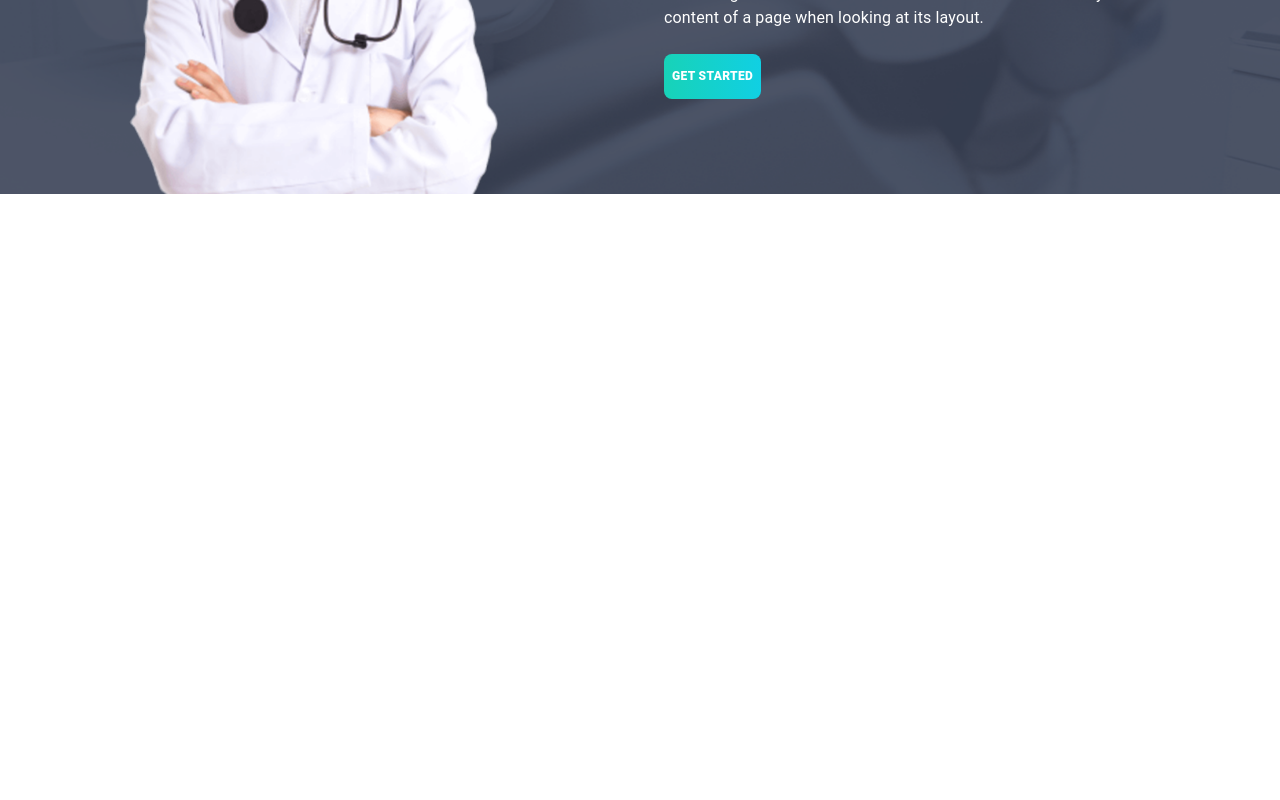
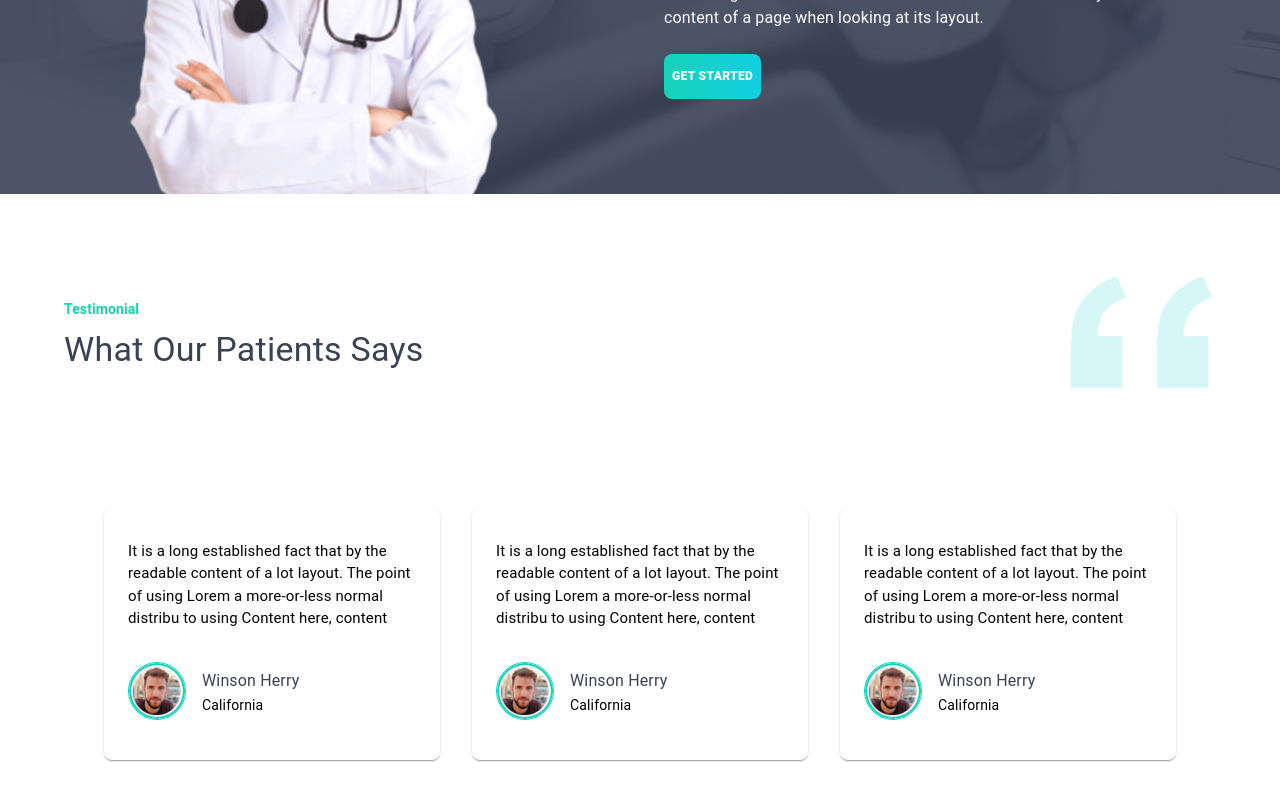
Before and after one commit to Eman-Abukhater/Doctor-s-Portal-Web-App, a React (Vite) app in the folder doctors-portal/: page / in a window 1280 px wide. Shown: the part 2576-3376 px from the top of the page. Before the commit the page ends 2850 px from the top, so only its background shows below. Built offline with nearby package versions, Linux system fonts and the light colour scheme.

Commit message:
add Testimonial component

```diff
--- /dev/null
+++ b/doctors-portal/src/components/Testimonial.jsx
@@ -0,0 +1,79 @@
+import React from 'react';
+import { Box, Container, Grid, Typography, Avatar, Card, CardContent } from '@mui/material';
+
+
+const testimonials = [
+  {
+    id: 1,
+    text: 'It is a long established fact that by the readable content of a lot layout. The point of using Lorem a more-or-less normal distribu to using Content here, content',
+    name: 'Winson Herry',
+    location: 'California',
+    img: "/assets/patient.png",
+  },
+  {
+    id: 2,
+    text: 'It is a long established fact that by the readable content of a lot layout. The point of using Lorem a more-or-less normal distribu to using Content here, content',
+    name: 'Winson Herry',
+    location: 'California',
+    img: "/assets/patient.png",
+  },
+  {
+    id: 3,
+    text: 'It is a long established fact that by the readable content of a lot layout. The point of using Lorem a more-or-less normal distribu to using Content here, content',
+    name: 'Winson Herry',
+    location: 'California',
+    img: "/assets/patient.png",
+  },
+];
+
+const Testimonial = () => {
+  return (
+    <Box sx={{ my: 10 , px:2}}>
+      <Container>
+        <Box sx={{ display: 'flex', justifyContent: 'space-between', alignItems: 'center', mb: 6 }}>
+          <Box>
+            <Typography variant="subtitle2" sx={{ color: '#19D3AE', fontWeight: 700 }}>
+              Testimonial
+            </Typography>
+            <Typography variant="h4" color='#3A4256' mt={1}>
+              What Our Patients Says
+            </Typography>
+          </Box>
+          <Box
+            component="img"
+            src="/assets/quote.png"
+            alt="quote"
+            sx={{ width: { xs: '70px', md: '150px' } }}
+          />
+        </Box>
+
+        <Grid container spacing={4} sx={{px:{md:5} ,mt:10}}>
+          {testimonials.map(({ id, text, name, location, img }) => (
+            <Grid item xs={12} md={4} key={id}>
+              <Card sx={{ py: {xs:0,md:2}, px: {xs:0,md:1},boxShadow: 1, borderRadius: 2 }}>
+                <CardContent>
+                  <Typography fontSize={15} mb={4} color='#000000'>
+                    {text}
+                  </Typography>
+                  <Box sx={{ display: 'flex', alignItems: 'center', mt: 4 }}>
+                    <Avatar src={img} sx={{ width: 56, height: 56, border: '1px solid #00D8D8' }} />
+                    <Box ml={2}>
+                      <Typography variant="subtitle1" color='#3A4256'>
+                        {name}
+                      </Typography>
+                      <Typography variant="body2" color="#000000">
+                        {location}
+                      </Typography>
+                    </Box>
+                  </Box>
+                </CardContent>
+              </Card>
+            </Grid>
+          ))}
+        </Grid>
+      </Container>
+    </Box>
+  );
+};
+
+export default Testimonial;
--- a/doctors-portal/src/pages/Home.jsx
+++ b/doctors-portal/src/pages/Home.jsx
@@ -4,6 +4,7 @@ import InfoCards from '../components/InfoCards'
 import Services from '../components/Services/Services'
 import ExceptionalCare from '../components/ExceptionalCare'
 import AppointmentBanner from '../components/AppointmentBanner'
+import Testimonial from '../components/Testimonial'
 
 function Home() {
   return (
@@ -13,6 +14,7 @@ function Home() {
    <Services />
    <ExceptionalCare />
    <AppointmentBanner />
+   <Testimonial />
 
    </>
   )
```
Also changed, not shown: doctors-portal/public/assets/patient.png (added), doctors-portal/public/assets/quote.png (added).
